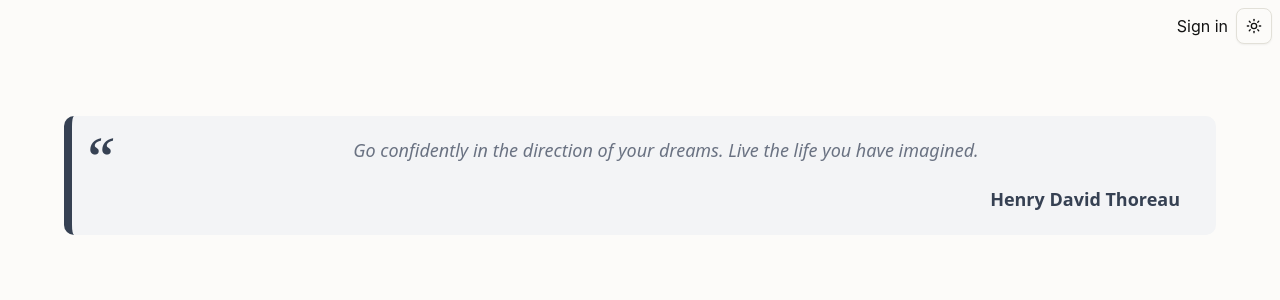
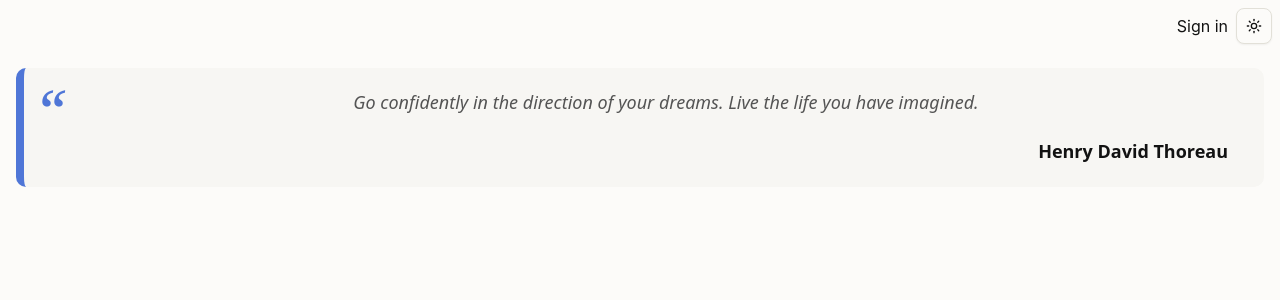
Before and after one commit to alimohseni99/candidateHub, a React (Vite) app in the folder frontend/webPage/: page / in a window 1280 px wide. Shown: the top 300 px of the page. Built offline with nearby package versions, Linux system fonts and the light colour scheme; no server answers.

Commit message:
Update Blockquote and BlockquoteAuthor components with new CSS variables for improved theming consistency

```diff
--- a/frontend/webPage/src/components/ui/block-quote.tsx
+++ b/frontend/webPage/src/components/ui/block-quote.tsx
@@ -10,7 +10,9 @@ const Blockquote = ({ children, className }: BlockquoteProps) => {
   return (
     <div
       className={cn(
-        "relative rounded-lg border-l-8 border-l-gray-700 bg-gray-100 py-5 pl-16 pr-5 font-sans text-lg italic leading-relaxed text-gray-500 before:absolute before:left-3 before:top-3 before:font-serif before:text-6xl before:text-gray-700 before:content-['“']",
+        "relative rounded-lg border-l-8 border-l-[var(--primary)] " +
+          "bg-[var(--muted)] py-5 pl-16 pr-5 font-sans text-lg italic leading-relaxed text-[var(--muted-foreground)] " +
+          "before:absolute before:left-3 before:top-3 before:font-serif before:text-6xl before:text-[var(--primary)] before:content-['“']",
         className
       )}
     >
@@ -23,7 +25,7 @@ const BlockquoteAuthor = ({ children, className }: BlockquoteProps) => {
   return (
     <p
       className={cn(
-        "mt-5 pr-4 text-right font-bold not-italic text-gray-700",
+        "mt-5 pr-4 text-right font-bold not-italic text-[var(--foreground)]",
         className
       )}
     >
--- a/frontend/webPage/src/routes/index.tsx
+++ b/frontend/webPage/src/routes/index.tsx
@@ -32,7 +32,7 @@ function App() {
         </SignedOut>
         <ModeToggle />
       </div>
-      <div className="p-4 md:p-8 lg:p-12 xl:p-16">
+      <div className="p-4">
         <Blockquote>
           {quote.quote}
           <BlockquoteAuthor>{quote.author}</BlockquoteAuthor>
```
